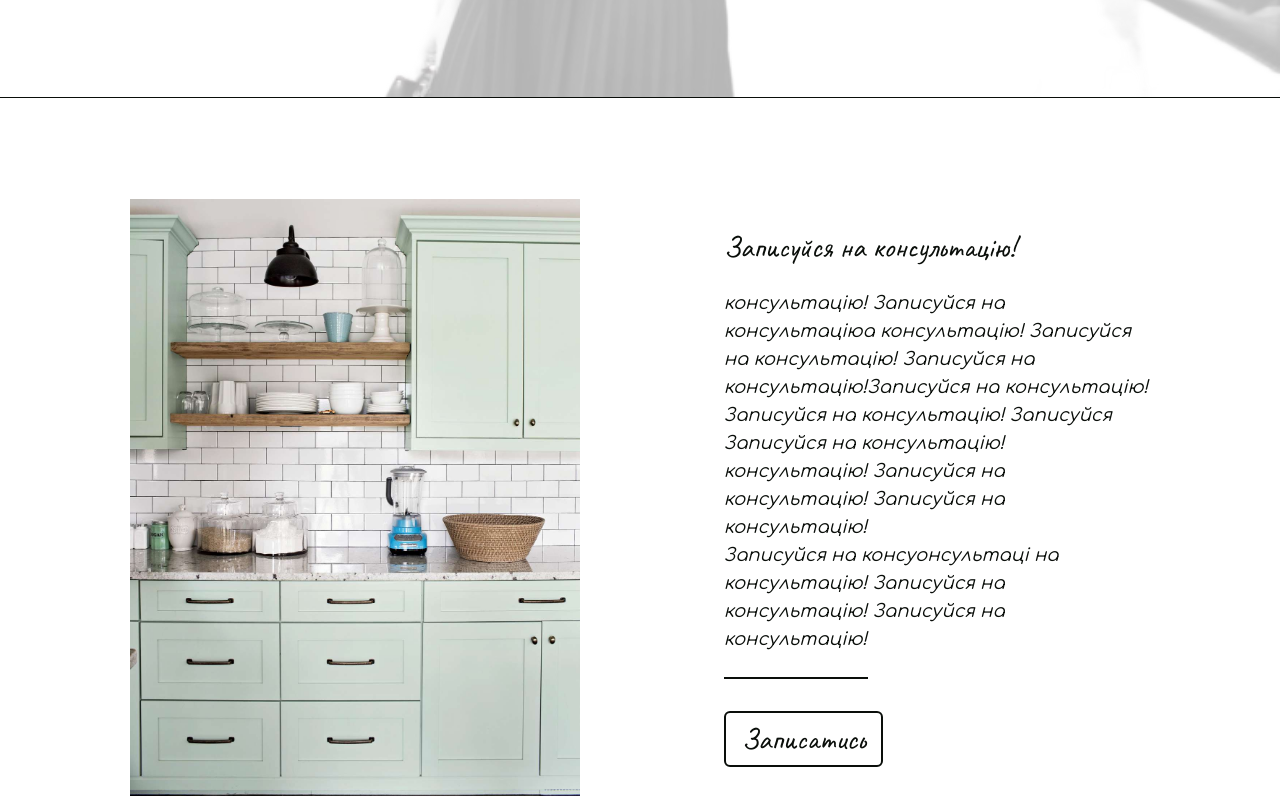
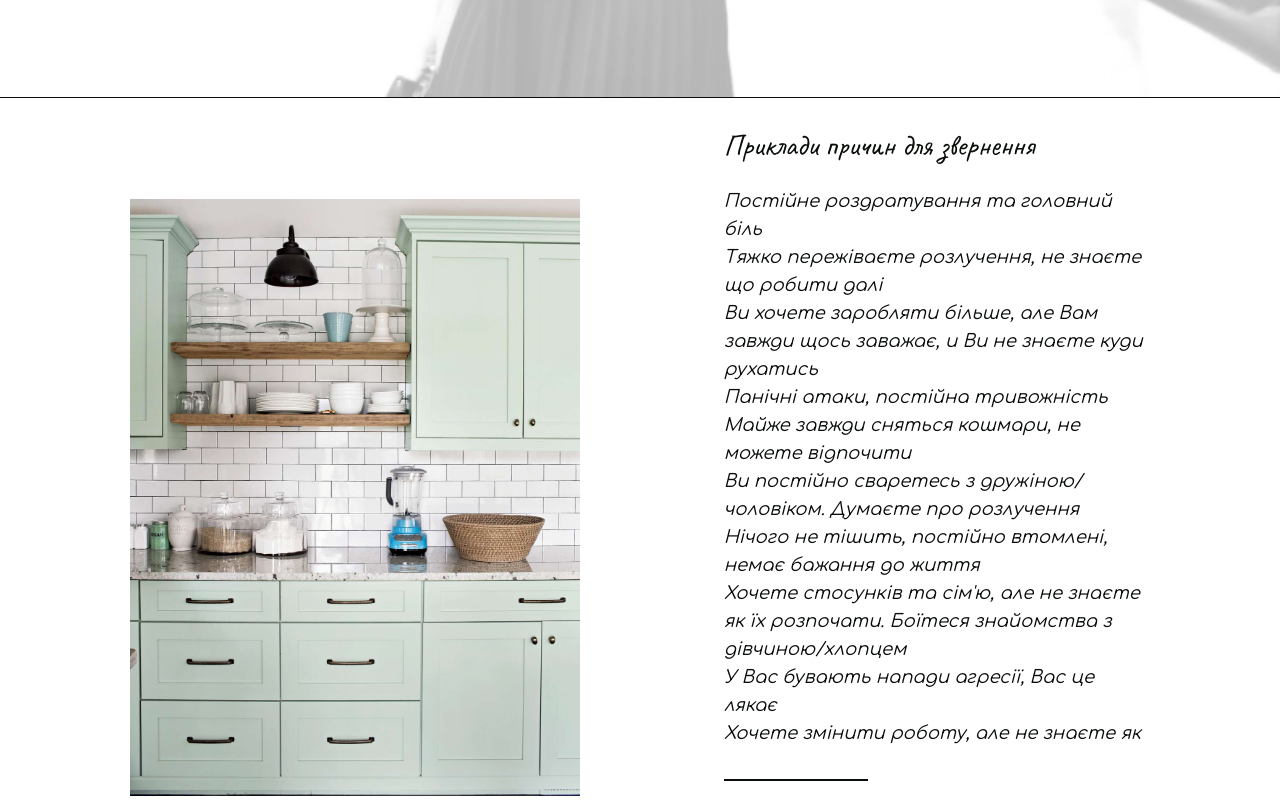
Before and after one commit to serhey-dev/hd, a Next.js app: page /home in a window 1280 px wide. Shown: the part 3600-4400 px from the top of the page. Built offline with nearby package versions, Linux system fonts and the light colour scheme.

Commit message:
Map fixes, FAQ

```diff
--- a/package.json
+++ b/package.json
@@ -9,6 +9,7 @@
     "format": "prettier --write tailwind.config.js './src/**/*.{js,jsx,ts,tsx,css,md,json}'"
   },
   "dependencies": {
+    "@react-google-maps/api": "^2.17.1",
     "formik": "^2.2.9",
     "next": "13.0.3",
     "react": "18.2.0",
--- a/src/components/button-link/index.tsx
+++ b/src/components/button-link/index.tsx
@@ -8,10 +8,8 @@ interface IButtonLinkProps {
 
 export default function ButtonLink(props: IButtonLinkProps) {
   return (
-    <Link href={props.href} className="block w-fit">
-      <div
-        className={`px-4 py-2 font-serif text-black border-black text-3xl border-2 rounded-md duration-300 hover:bg-green hover:border-green hover:text-white outline-green ${props.className}`}
-      >
+    <Link href={props.href} className={`block w-fit ${props.className}`}>
+      <div className="px-4 py-2 font-serif text-black border-black text-3xl border-2 rounded-md duration-300 hover:bg-green hover:border-green hover:text-white outline-green">
         {props.text}
       </div>
     </Link>
--- /dev/null
+++ b/src/pages/404/index.tsx
@@ -0,0 +1,20 @@
+import ButtonLink from '@/components/button-link';
+import Head from '@/components/layout/head';
+
+export default function Page404() {
+  return (
+    <main>
+      <Head title="Page404" description="Page404" />
+      <div className="h-screen">
+        <div className="container h-full flex justify-center items-center">
+          <div>
+            <h1 className="text-6xl mb-6 text-center font-serif text-black mb-6">
+              Нажаль такої сторінки не існує :(
+            </h1>
+            <ButtonLink href="/" text="Повернутись на головну" className="mx-auto" />
+          </div>
+        </div>
+      </div>
+    </main>
+  );
+}
--- a/src/pages/contacts/components/section-contacts/components/map/index.tsx
+++ b/src/pages/contacts/components/section-contacts/components/map/index.tsx
@@ -1,41 +1,26 @@
 import React from 'react';
+import { GoogleMap, Marker, useJsApiLoader } from '@react-google-maps/api';
 
-import Script from 'next/script';
+const containerStyle = {
+  width: '100%',
+  height: '600px',
+};
 
-const mapId = 'id-map';
-
-function initMap() {
-  const position = { lat: 48.4582069, lng: 35.0691383 };
-  // @ts-ignore
-  const map = new window.google.maps.Map(document.getElementById(mapId), {
-    zoom: 16,
-    center: position,
-    fullscreenControl: false,
-    streetViewControl: false,
-    mapTypeControl: false,
-  });
-  // @ts-ignore
-  new window.google.maps.Marker({
-    position,
-    map,
-  });
-}
+const position = { lat: 48.4582069, lng: 35.0691383 };
 
 export default function Map() {
-  const [isReady, setIsReady] = React.useState(false);
+  const { isLoaded } = useJsApiLoader({
+    id: 'google-map-script',
+    googleMapsApiKey: 'AIzaSyCU1otOa8POOtlr-qxY2SfmXhq-dD1PcG4',
+  });
 
-  React.useEffect(() => {
-    // @ts-ignore
-    window.initMap = initMap;
-    setIsReady(true);
-  }, []);
+  if (!isLoaded) {
+    return null;
+  }
 
   return (
-    <>
-      {isReady && (
-        <Script src="https://maps.googleapis.com/maps/api/js?key=AIzaSyCU1otOa8POOtlr-qxY2SfmXhq-dD1PcG4&callback=initMap&v=weekly" />
-      )}
-      <div id={mapId} className="mx-auto" style={{ width: '100%', height: '600px' }} />
-    </>
+    <GoogleMap mapContainerStyle={containerStyle} center={position} zoom={15}>
+      <Marker position={position} />
+    </GoogleMap>
   );
 }
--- a/src/pages/faq/components/section-faq/components/question-item/index.tsx
+++ b/src/pages/faq/components/section-faq/components/question-item/index.tsx
@@ -1,9 +1,8 @@
 import React from 'react';
-import Chevron from '@/components/icons/chevron';
 
 interface IQuestionItemProps {
   question: string;
-  answer: string;
+  answer: string | React.ReactNode;
 }
 
 export default function QuestionItem(props: IQuestionItemProps) {
@@ -26,16 +25,15 @@ export default function QuestionItem(props: IQuestionItemProps) {
       >
         <div className="w-2 h-2 rounded-full bg-green mr-3" />
         <span className="font-sans text-xl mr-1 select-none">{props.question}</span>
-        <Chevron className={`${isOpen ? 'rotate-0' : 'rotate-180'} duration-500 w-8 h-8`} />
       </div>
       <div
         className={`ease-in duration-500 overflow-hidden opacity-0 max-h-0 ${
-          isOpen ? 'opacity-100 max-h-64' : ''
+          isOpen ? 'opacity-100' : ''
         }`}
+        style={isOpen ? { maxHeight: '500px' } : undefined}
       >
         <p className="font-sans text-black text-lg mt-2 mb-4 pl-5">{props.answer}</p>
       </div>
-      {/* <div className='h-px bg-black w-48'></div> */}
     </li>
   );
 }
--- a/src/pages/home/components/section-d/index.tsx
+++ b/src/pages/home/components/section-d/index.tsx
@@ -9,27 +9,68 @@ export default function SectionD() {
       <div className="flex container flex-row items-center justify-center">
         <Image src="/images/1.jpeg" alt="logo" width={450} height={1} />
         <div className="w-1/3 ml-36">
-          <h3 className="text-3xl font-serif text-black mb-6">Записуйся на консультацію!</h3>
-          <p className="font-sans italic text-black text-lg">
-            консультацію! Записуйся на консультаціюа консультацію! Записуйся на консультацію!
-            Записуйся на консультацію!Записуйся на консультацію! Записуйся на консультацію!
-            Записуйся
-          </p>
-          <p className="font-sans italic text-black text-lg">
-            Записуйся на консультацію! консультацію! Записуйся на консультацію! Записуйся на
-            консультацію!
-          </p>
-          <p className="font-sans italic text-black text-lg mb-6">
-            Записуйся на консуонсультаці на консультацію! Записуйся на консультацію! Записуйся на
-            консультацію!
-          </p>
+          <h3 className="text-3xl font-serif text-black mb-6">Приклади причин для звернення</h3>
+          <ul>
+            <li>
+              <p className="font-sans italic text-black text-lg">
+                Постійне роздратування та головний біль
+              </p>
+            </li>
+            <li>
+              <p className="font-sans italic text-black text-lg">
+                Тяжко пережіваєте розлучення, не знаєте що робити далі
+              </p>
+            </li>
+            <li>
+              <p className="font-sans italic text-black text-lg">
+                Ви хочете заробляти більше, але Вам завжди щось заважає, и Ви не знаєте куди
+                рухатись
+              </p>
+            </li>
+            <li>
+              <p className="font-sans italic text-black text-lg">
+                Панічні атаки, постійна тривожність
+              </p>
+            </li>
+            <li>
+              <p className="font-sans italic text-black text-lg">
+                Майже завжди сняться кошмари, не можете відпочити
+              </p>
+            </li>
+            <li>
+              <p className="font-sans italic text-black text-lg">
+                Ви постійно сваретесь з дружіною/чоловіком. Думаєте про розлучення
+              </p>
+            </li>
+            <li>
+              <p className="font-sans italic text-black text-lg">
+                Нічого не тішить, постійно втомлені, немає бажання до життя
+              </p>
+            </li>
+            <li>
+              <p className="font-sans italic text-black text-lg">
+                Хочете стосунків та сім'ю, але не знаєте як їх розпочати. Боїтеся знайомства з
+                дівчиною/хлопцем
+              </p>
+            </li>
+            <li>
+              <p className="font-sans italic text-black text-lg">
+                У Вас бувають напади агресії, Вас це лякає
+              </p>
+            </li>
+            <li>
+              <p className="font-sans italic text-black text-lg">
+                Хочете змінити роботу, але не знаєте як
+              </p>
+            </li>
+          </ul>
           <AnimateOnScroll
             className="duration-500"
             notScrolledClassName="w-0"
             scrolledClassName="w-36"
             bottomOffsetToAnimate={200}
           >
-            <div className="h-0.5 w-full bg-black mb-8" />
+            <div className="h-0.5 w-full bg-black my-8" />
           </AnimateOnScroll>
           <ButtonLink href="/schedule" text="Записатись" />
         </div>
--- a/src/pages/home/components/section-hero/index.tsx
+++ b/src/pages/home/components/section-hero/index.tsx
@@ -45,8 +45,7 @@ export default function SectionHero() {
           <h2 className="font-sans italic text-xl text-black mb-6 leading-8">
             Записуйся на консультацію і ми разом знайдемо рішення!
           </h2>
-
-          <ButtonLink href="/schedule" text="Записатись" className="mx-auto" />
+          <ButtonLink href="/schedule" text="Записатись" />
         </div>
       </div>
     </div>
```
Also changed, not shown: src/pages/faq/components/section-faq/index.tsx (+46 -25 lines), 1 other file (tests, documents, lock files or other folders).
